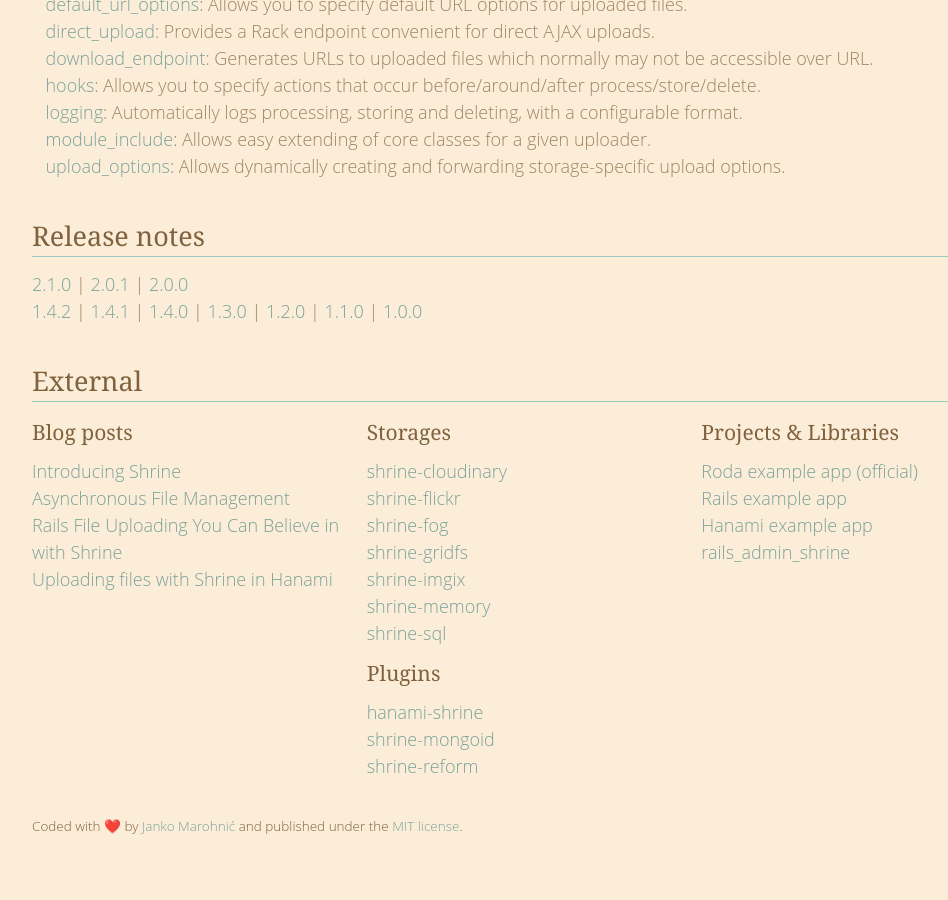
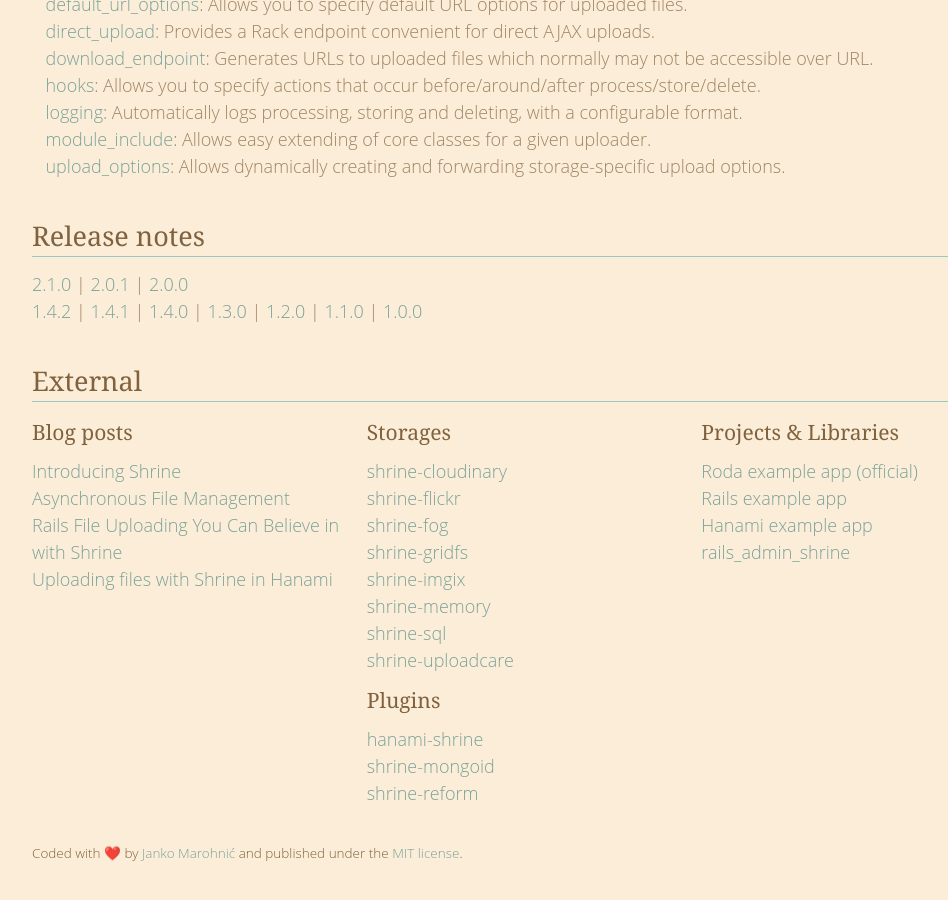
Before and after one commit to avinashcodeer/Romenics, a Jekyll site: the page built from www/index.html, in a window 1280 px wide and 900 px high, scrolled down 1541 px. Shown: the whole window, without its empty margins (106-1054 px from the left). Built offline with Jekyll 4.4.1, drawn with Linux system fonts in a browser that asks for light colours; emoji names are drawn with the system emoji font; before the commit the page ends 2414 px from its top, so only the background shows below that.

Commit message:
Link shrine-uploadcare on the website

```diff
--- a/www/_data/external.yml
+++ b/www/_data/external.yml
@@ -39,6 +39,9 @@
       -
         name: shrine-sql
         url: https://github.com/janko-m/shrine-sql
+      -
+        name: shrine-uploadcare
+        url: https://github.com/janko-m/shrine-uploadcare
   -
     title: Plugins
     items:
```
